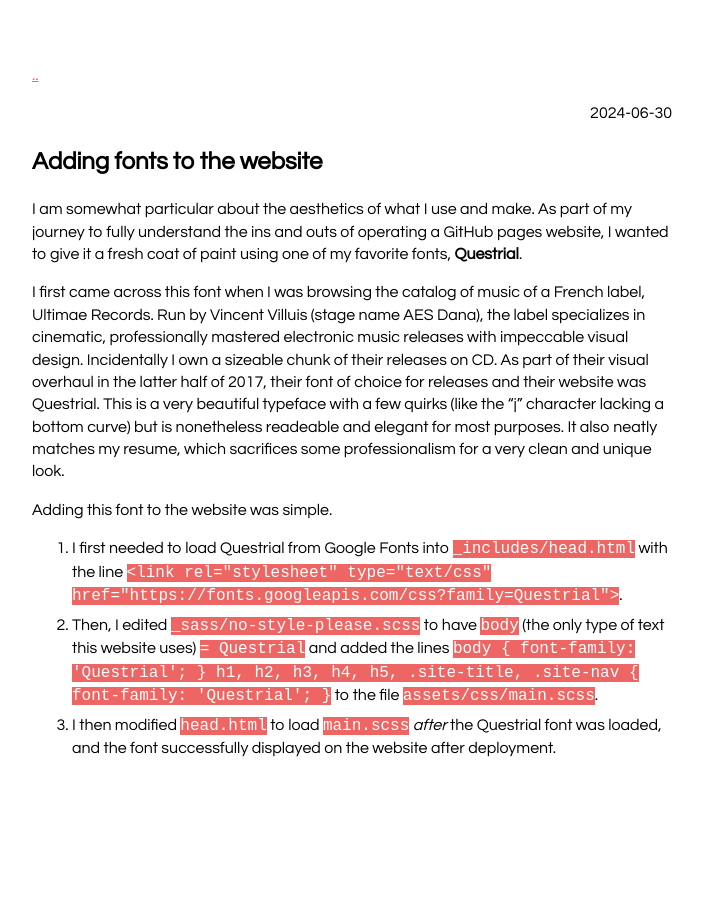
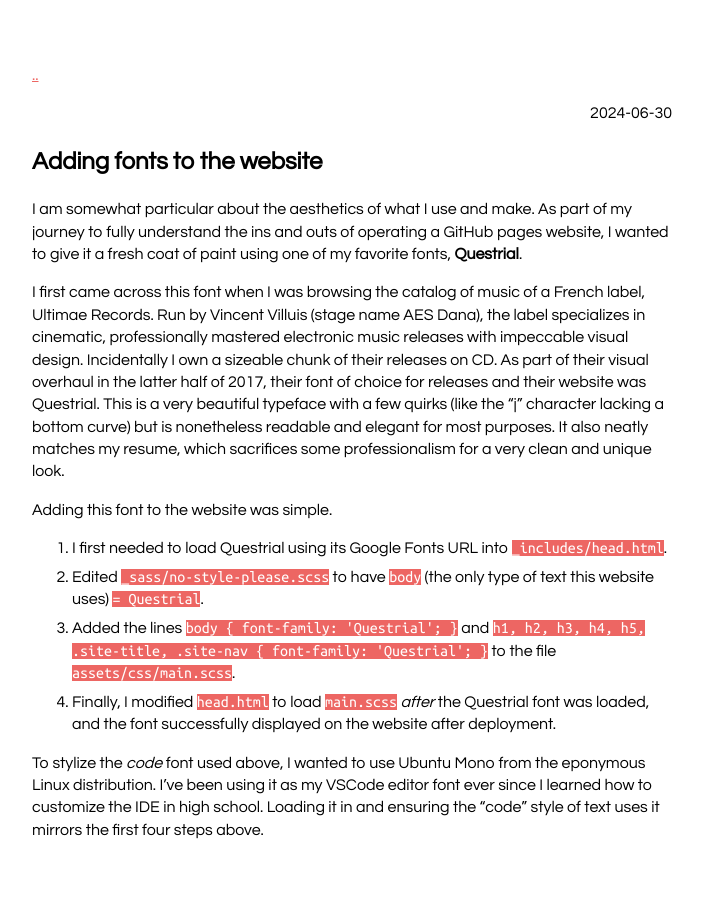
Before and after one commit to nullmiso/site, a Jekyll site: the page built from _posts/2024-06-30-fonts.md, in a window 1280 px wide. Shown: the whole page, without its empty margins (288-991 px from the left). Built offline with Jekyll 4.4.1, drawn with Linux system fonts in a browser that asks for light colours; before the commit the page ends 900 px from its top, so only the background shows below that.

Commit message:
added code font

````diff
--- a/_includes/head.html
+++ b/_includes/head.html
@@ -16,5 +16,6 @@
 
   <link rel="shortcut icon" type="image/x-icon" href="{{ site.favicon | relative_url }}" />
   <link rel="stylesheet" type="text/css" href="https://fonts.googleapis.com/css?family=Questrial">
+  <link rel="stylesheet" type="text/css" href="https://fonts.googleapis.com/css?family=Ubuntu+Mono">
   <link rel="stylesheet" href="{{ "/assets/css/main.css" | relative_url }}" />
 </head>
--- a/_posts/2024-06-30-fonts.md
+++ b/_posts/2024-06-30-fonts.md
@@ -6,16 +6,13 @@
 
 I am somewhat particular about the aesthetics of what I use and make. As part of my journey to fully understand the ins and outs of operating a GitHub pages website, I wanted to give it a fresh coat of paint using one of my favorite fonts, **Questrial**.
 
-I first came across this font when I was browsing the catalog of music of a French label, Ultimae Records. Run by Vincent Villuis (stage name AES Dana), the label specializes in cinematic, professionally mastered electronic music releases with impeccable visual design. Incidentally I own a sizeable chunk of their releases on CD. As part of their visual overhaul in the latter half of 2017, their font of choice for releases and their website was Questrial. This is a very beautiful typeface with a few quirks (like the "j" character lacking a bottom curve) but is nonetheless readeable and elegant for most purposes. It also neatly matches my resume, which sacrifices some professionalism for a very clean and unique look.
+I first came across this font when I was browsing the catalog of music of a French label, Ultimae Records. Run by Vincent Villuis (stage name AES Dana), the label specializes in cinematic, professionally mastered electronic music releases with impeccable visual design. Incidentally I own a sizeable chunk of their releases on CD. As part of their visual overhaul in the latter half of 2017, their font of choice for releases and their website was Questrial. This is a very beautiful typeface with a few quirks (like the "j" character lacking a bottom curve) but is nonetheless readable and elegant for most purposes. It also neatly matches my resume, which sacrifices some professionalism for a very clean and unique look.
 
 Adding this font to the website was simple.
-1. I first needed to load Questrial from Google Fonts into `_includes/head.html` with the line `<link rel="stylesheet" type="text/css" href="https://fonts.googleapis.com/css?family=Questrial">`.
-2. Then, I edited `_sass/no-style-please.scss` to have `body` (the only type of text this website uses) `= Questrial` and added the lines
-```body {
-    font-family: 'Questrial';
-    }
-h1, h2, h3, h4, h5, .site-title, .site-nav {
-    font-family: 'Questrial';
-  }```
-to the file `assets/css/main.scss`.
-3. I then modified `head.html` to load `main.scss` _after_ the Questrial font was loaded, and the font successfully displayed on the website after deployment.
+1. I first needed to load Questrial using its Google Fonts URL into `_includes/head.html`.
+2. Edited `_sass/no-style-please.scss` to have `body` (the only type of text this website uses) `= Questrial`.
+3. Added the lines
+```body { font-family: 'Questrial'; }``` and ```h1, h2, h3, h4, h5, .site-title, .site-nav { font-family: 'Questrial'; }``` to the file `assets/css/main.scss`.
+4. Finally, I modified `head.html` to load `main.scss` _after_ the Questrial font was loaded, and the font successfully displayed on the website after deployment.
+
+To stylize the _code_ font used above, I wanted to use Ubuntu Mono from the eponymous Linux distribution. I've been using it as my VSCode editor font ever since I learned how to customize the IDE in high school. Loading it in and ensuring the "code" style of text uses it mirrors the first four steps above.
--- a/_sass/no-style-please.scss
+++ b/_sass/no-style-please.scss
@@ -74,6 +74,8 @@
 code {
   color: white;
   background: rgb(237, 102, 99);
+  font-family: Ubuntu-Mono;
+  font-size: 16px;
 }
 
 div.highlighter-rouge code {
--- a/assets/css/main.scss
+++ b/assets/css/main.scss
@@ -3,9 +3,6 @@
 
 @import "no-style-please";
 
-body {
-    font-family: 'Questrial';
-    }
-h1, h2, h3, h4, h5, .site-title, .site-nav {
-    font-family: 'Questrial';
-  }
+body { font-family: 'Questrial'; }
+h1, h2, h3, h4, h5, .site-title, .site-nav { font-family: 'Questrial'; }
+code { font-family: 'Ubuntu Mono'; }
````
